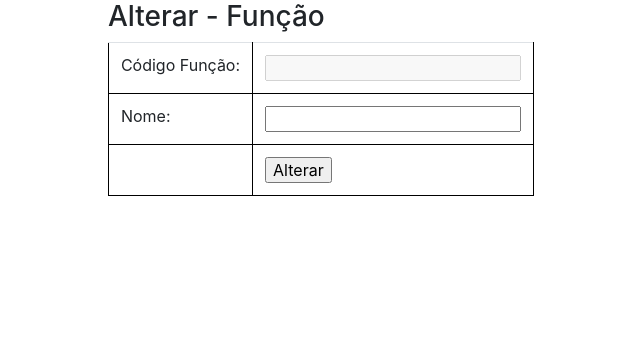
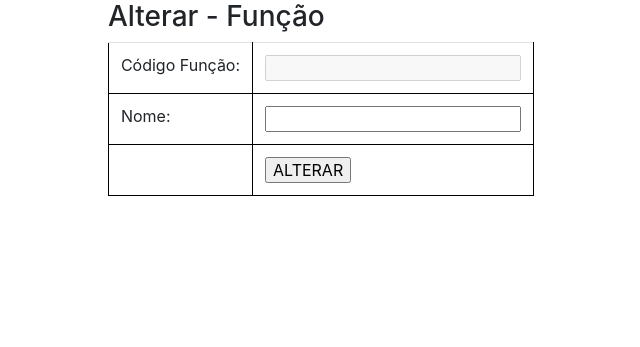
Before and after one commit to felipeschossler/yourcontrol, a PHP site: page /funcao-a.php in a window 1280 px wide. Shown: the part 286-633 px from the top of the page, without its empty margins (319-959 px from the left). Run offline with PHP 8.4, Linux system fonts and the light colour scheme; data that the repository does not hold is empty; some libraries are stand-ins or nearby versions.

Commit message:
add all inputs uppercase in css

```diff
--- a/css/main.css
+++ b/css/main.css
@@ -11,3 +11,7 @@
 table, th, td{
     border: 1px solid black;
 }
+
+input {
+    text-transform: uppercase;
+}
```
